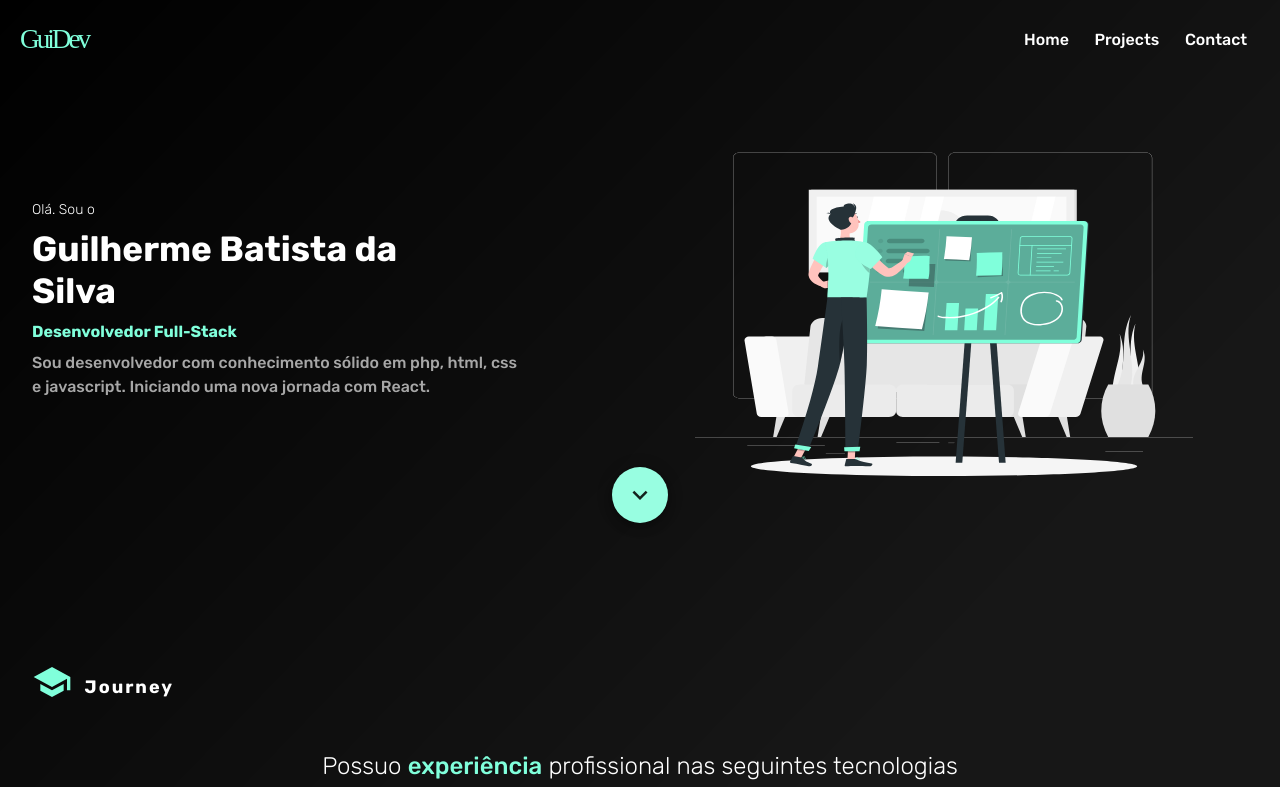
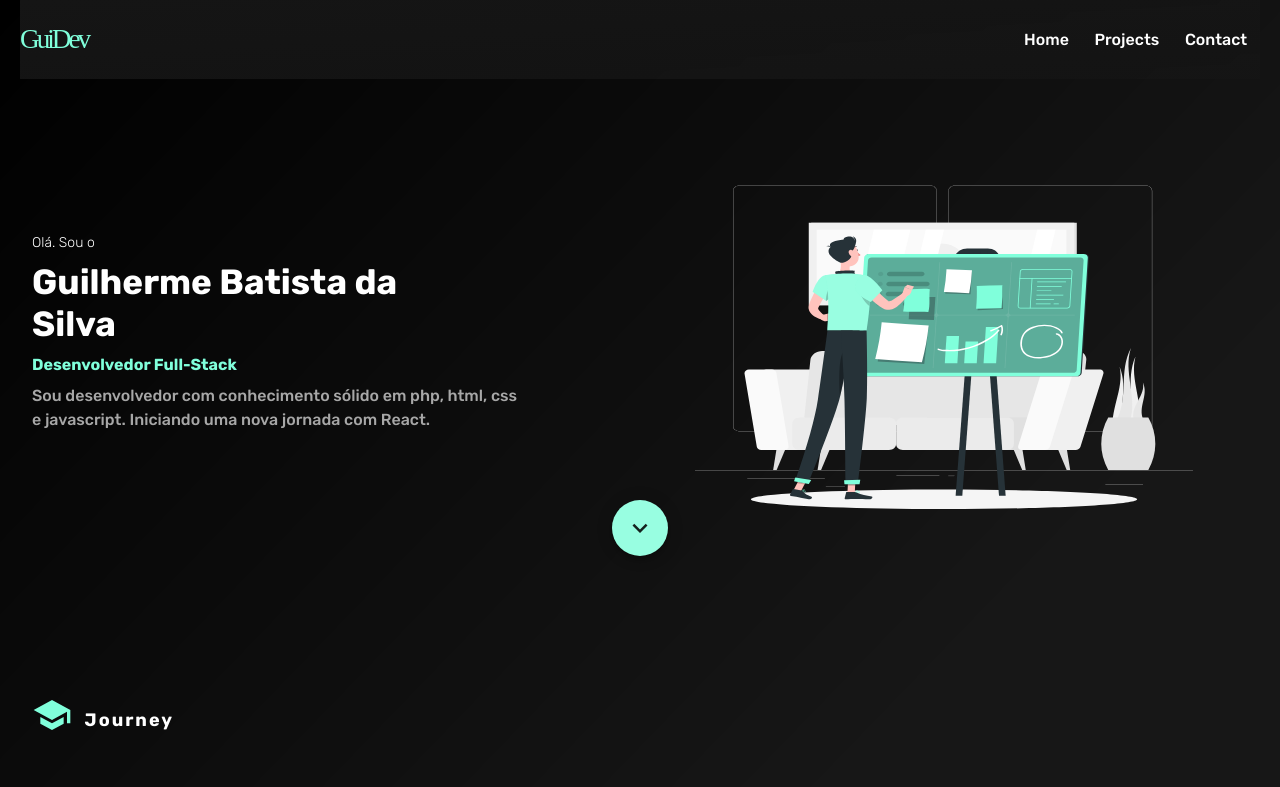
Before and after one commit to gui326/portifolio_guidev, a React (Create React App) app: page / in a window 1280 px wide. Shown: the top 787 px of the page. Built offline with nearby package versions, Linux system fonts and the light colour scheme; a web font is replaced by a local one.

Commit message:
ajuste menu fixed

```diff
--- a/src/components/Header/index.js
+++ b/src/components/Header/index.js
@@ -1,20 +1,27 @@
 import { useState } from 'react';
-import { MenuMobile, MenuArea, MenuButton, MenuItem, HeaderArea, HeaderLogoArea, HeaderLogo, HeaderItem, HeaderBar, HeaderMobile } from './style.js';
+import { MenuMobile, Principal, MenuArea, MenuButton, MenuItem, HeaderArea, HeaderLogoArea, HeaderLogo, HeaderItem, HeaderBar, HeaderMobile } from './style.js';
 import {Link} from 'react-router-dom';
 import MenuIcon from '@mui/icons-material/Menu';
 import CloseIcon from '@mui/icons-material/Close';
 import Slide from '@mui/material/Slide';
+import { elementAcceptingRef } from '@mui/utils';
 
 export default function Header(){
     const [menu, setMenu] = useState(false);
 
     function handleMenu(){
-        menu ? setMenu(false) : setMenu(true);
+        if(menu){
+            document.body.style = "";
+            setMenu(false);
+        } else {
+            document.body.style.overflowY = "hidden";
+            setMenu(true);
+        }
     }
 
     return(
-        <header>
-            <HeaderArea>
+        <HeaderArea>
+            <Principal>
                 <HeaderLogoArea>
                     <Link to="/">
                         <HeaderLogo>GuiDev</HeaderLogo>
@@ -38,7 +45,7 @@ export default function Header(){
                 </HeaderMobile>
 
 
-            </HeaderArea>
+            </Principal>
 
             <Slide direction="left" timeout={500} in={menu} mountOnEnter unmountOnExit>
                 <MenuMobile>
@@ -59,6 +66,6 @@ export default function Header(){
                 </MenuMobile>
             </Slide>
 
-        </header>
+        </HeaderArea>
     );
 }
--- a/src/components/Header/style.js
+++ b/src/components/Header/style.js
@@ -1,12 +1,22 @@
 import styled from "styled-components";
 
 export const HeaderArea = styled.header`
+    height: 7em;
+`;
+
+export const Principal = styled.div`
     display: flex;
     width: 100%;
     padding: 1.5rem 0;
     max-width: 1240px;
     margin: auto;
     box-sizing: border-box;
+    position: fixed;
+    top: 0;
+    left: 0;
+    right: 0;
+    background: linear-gradient(177deg, #151515, #151515e0);
+    z-index: 1040;
 
     @media (max-width: 468px){
         padding: 1.5rem 1rem;
```
